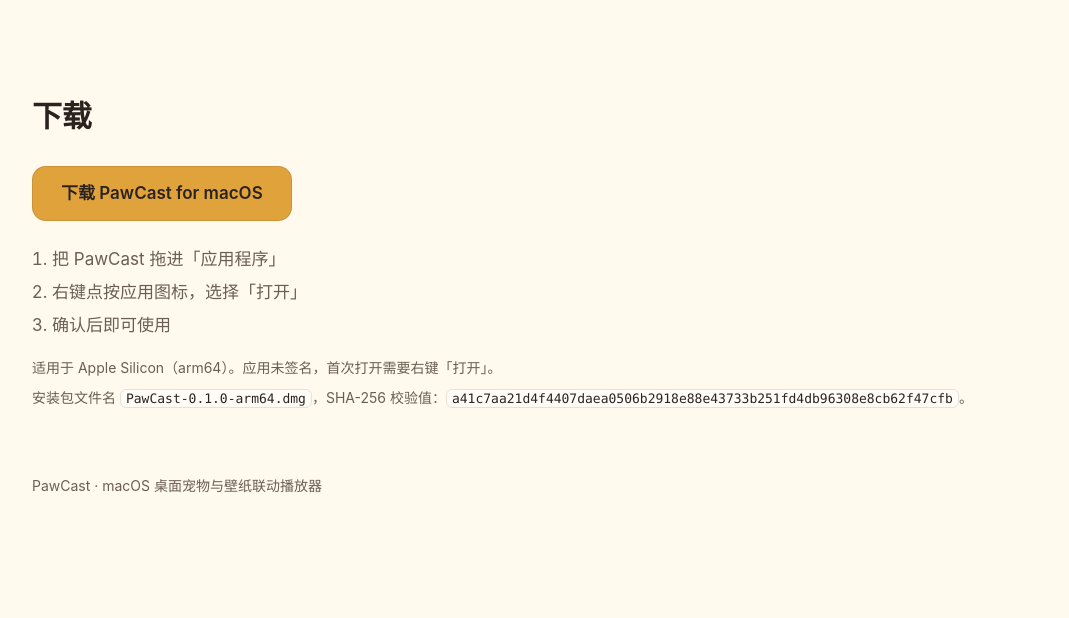
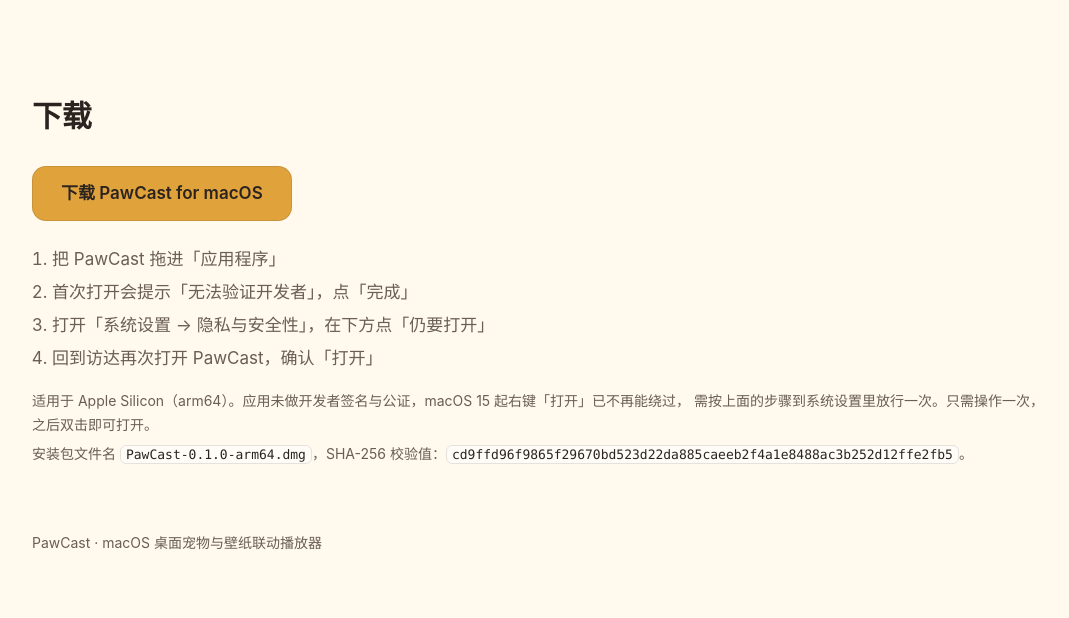
Before and after one commit to inflator0717/pawcast-showcase, a plain HTML site: page index.html in a window 1280 px wide. Shown: the part 1925-2543 px from the top of the page, without its empty margins (102-1171 px from the left). Before the commit the page ends 2487 px from the top, so only its background shows below. Drawn offline with Linux system fonts and the light colour scheme.

Commit message:
fix: 更新 dmg（ad-hoc 签名修复已损坏）与 macOS 15+ 安装指引

```diff
--- a/index.html
+++ b/index.html
@@ -40,7 +40,7 @@
           <h1>桌面宠物，陪你学点东西</h1>
           <p class="hero__lede">把培训视频放进你的桌面壁纸里。</p>
           <a class="btn" href="#download">下载 macOS 版</a>
-          <p class="hero__meta">v0.1.0 · Apple Silicon · 约 142 MB</p>
+          <p class="hero__meta">v0.1.0 · Apple Silicon · 约 134 MB</p>
         </section>
 
         <section id="positioning" class="reveal positioning">
@@ -101,14 +101,16 @@
           </div>
           <ol class="steps">
             <li>把 PawCast 拖进「应用程序」</li>
-            <li>右键点按应用图标，选择「打开」</li>
-            <li>确认后即可使用</li>
+            <li>首次打开会提示「无法验证开发者」，点「完成」</li>
+            <li>打开「系统设置 → 隐私与安全性」，在下方点「仍要打开」</li>
+            <li>回到访达再次打开 PawCast，确认「打开」</li>
           </ol>
           <p class="download__note">
-            适用于 Apple Silicon（arm64）。应用未签名，首次打开需要右键「打开」。
+            适用于 Apple Silicon（arm64）。应用未做开发者签名与公证，macOS 15 起右键「打开」已不再能绕过，
+            需按上面的步骤到系统设置里放行一次。只需操作一次，之后双击即可打开。
           </p>
           <p class="download__note">
-            安装包文件名 <code>PawCast-0.1.0-arm64.dmg</code>，SHA-256 校验值：<code>a41c7aa21d4f4407daea0506b2918e88e43733b251fd4db96308e8cb62f47cfb</code>。
+            安装包文件名 <code>PawCast-0.1.0-arm64.dmg</code>，SHA-256 校验值：<code>cd9ffd96f9865f29670bd523d22da885caeeb2f4a1e8488ac3b252d12ffe2fb5</code>。
           </p>
         </section>
       </main>
```
